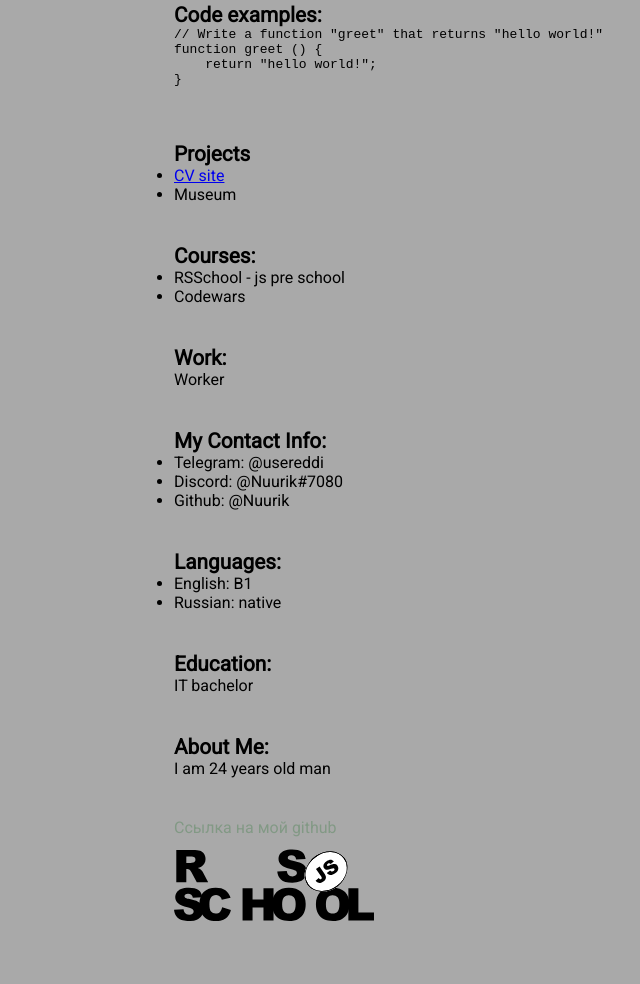
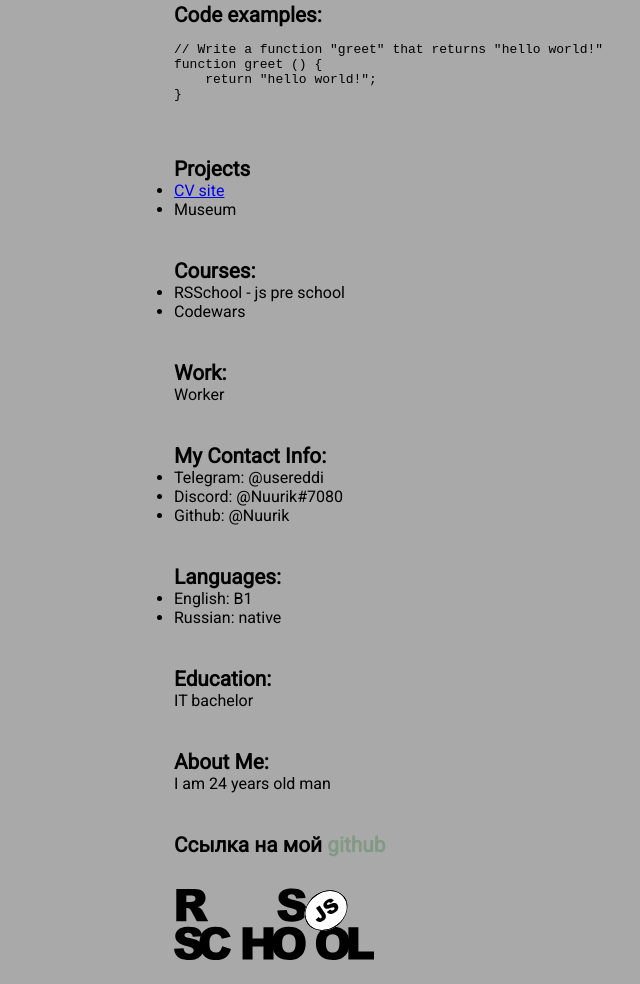
Before and after one commit to Nuurik/rsschool-cv, a plain HTML site: page index.html in a window 1280 px wide. Shown: the part 546-1530 px from the top of the page, without its empty margins (0-640 px from the left). Before the commit the page ends 1491 px from the top, so only its background shows below. Drawn offline with Linux system fonts and the light colour scheme.

Commit message:
fix: fix validator warnings

```diff
--- a/index.html
+++ b/index.html
@@ -62,14 +62,14 @@
         <div class="container">
             <section id="code">
                 <h2>Code examples:</h2>
+                <pre>
                 <code>
-                    <pre>
 // Write a function "greet" that returns "hello world!"
 function greet () {
     return "hello world!";
 }
-                    </pre>
-                </code>
+</code>
+</pre>
             </section>
         </div>
 
@@ -157,8 +157,10 @@ function greet () {
     <footer class="footer">
         <div class="container">
             <section id="section__footer">
+                <h2>
+                    Ссылка на мой <a href="https://github.com/Nuurik">github</a>
+                </h2>
                 <p>
-                    <a href="https://github.com/Nuurik">Ссылка на мой github</a>
                     <br>
                     <a href="https://rs.school/courses/javascript-preschool-ru">
                         <img src="assets/svg/rs-school-logo.svg" alt="rs-school-logo" id="rs-school-logo">
```
